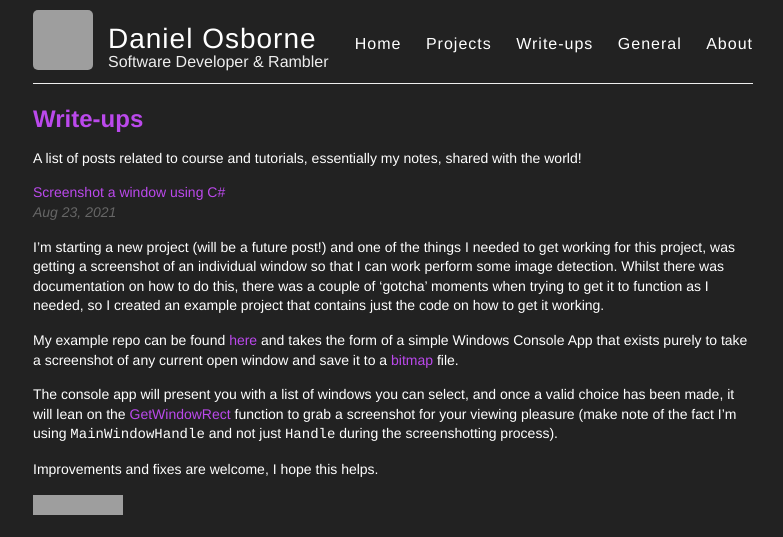
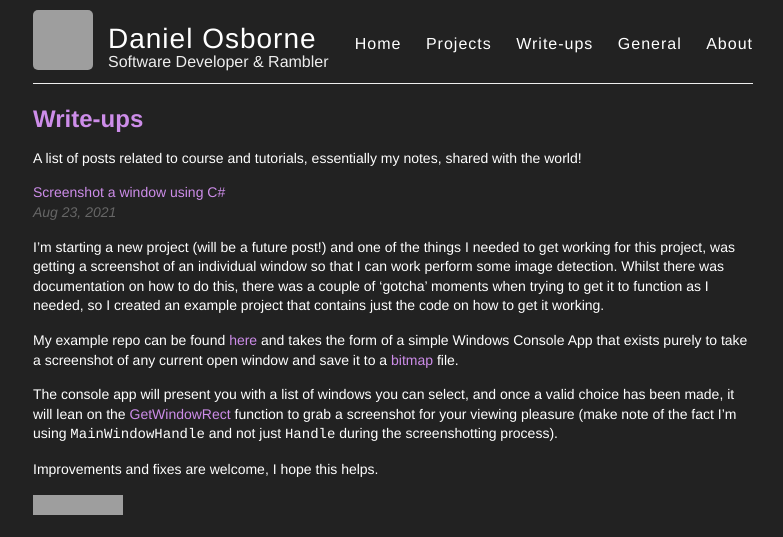
Before and after one commit to MrDKOz/mrdkoz.github.io, a Jekyll site: the page built from posts/writeups/index.html, in a window 1280 px wide. Shown: the top 537 px of the page, without its empty margins (247-1030 px from the left). Built offline with Jekyll 4.4.1, drawn with Linux system fonts in a browser that asks for light colours; grey boxes are pictures that could not be loaded.

Commit message:
Changed purple to be easier to read

```diff
--- a/_sass/_variables.scss
+++ b/_sass/_variables.scss
@@ -5,7 +5,7 @@
 
 // Colors
 $blue: #4183C4;
-$purple: #BB49EC;
+$purple: #cd8de9;
 
 // Grays
 $black: #000;
```
